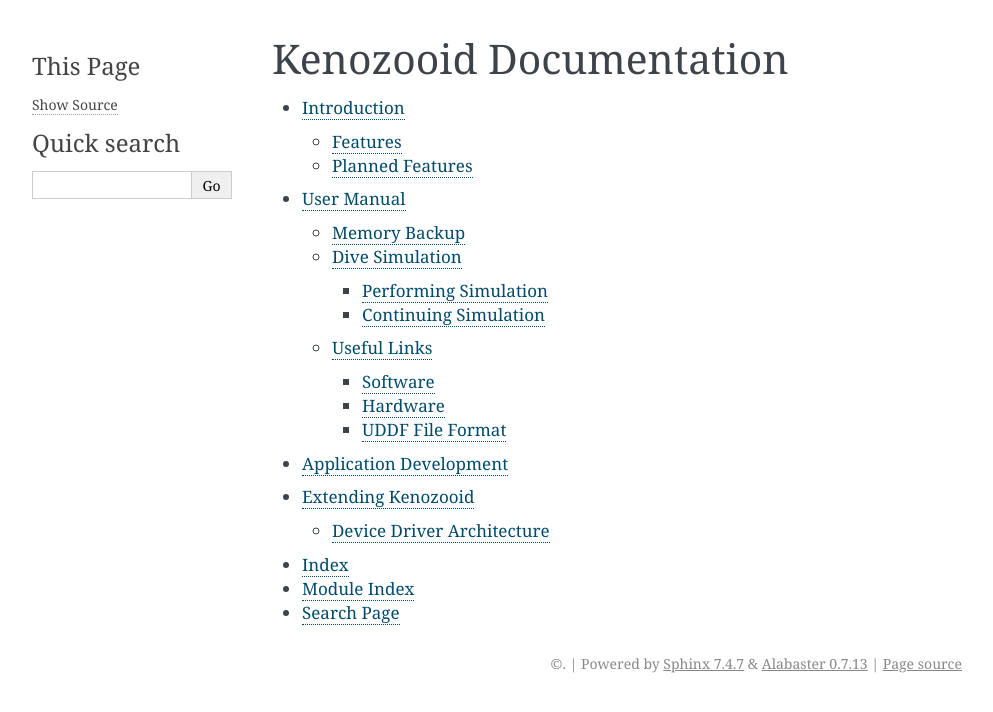
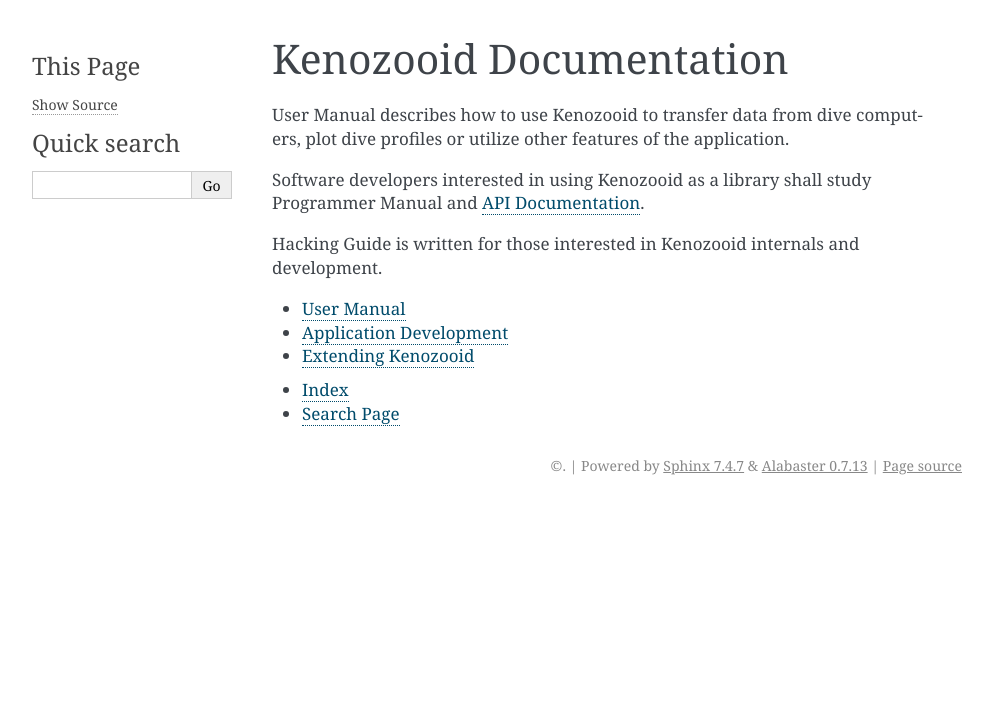
Before and after one commit to gitGNU/gnu_kenozooid, a Sphinx documentation site: the page built from doc/index.txt, in a window 1280 px wide. Shown: the top 712 px of the page, without its empty margins (148-1141 px from the left). Built offline with Sphinx 7.4.7, drawn with Linux system fonts in a browser that asks for light colours.

Commit message:
- separate user, library and hacking documentation

```diff
--- a/doc/conf.py
+++ b/doc/conf.py
@@ -3,6 +3,8 @@
 
 sys.path.append(os.path.abspath('.'))
 sys.path.append(os.path.abspath('doc'))
+
+import kenozooid
 
 extensions = ['sphinx.ext.autodoc', 'sphinx.ext.doctest', 'sphinx.ext.todo',
     'extapi']
@@ -10,5 +12,5 @@
 source_suffix = '.txt'
 master_doc = 'index'
 
-version = '0.1'
-release = '0.1'
+version = kenozooid.__version__
+release = kenozooid.__version__
--- a/doc/hacking.txt
+++ b/doc/hacking/index.txt
@@ -1,3 +1,6 @@
+
+.. _part-hacking:
+
 Extending Kenozooid
 ===================
 
--- a/doc/homepage/index.html
+++ b/doc/homepage/index.html
@@ -74,18 +74,18 @@
                 <li><a href="api/index.html">API Documentation</a></li>
             </ul-->
             <p>
-            <a href="doc/html/user.html">User Manual</a> describes how to use
+            <a href="doc/html/user/index.html">User Manual</a> describes how to use
             <span class="kz">Kenozooid</span> to transfer data from dive
             computers, plot dive profiles or utilize other features of
             the application.
             </p>
             <p>
             Software developers interested in using <span class="kz">Kenozooid</span>
-            as a library shall study <a href="doc/html/lib.html">Programmer Manual</a> and
+            as a library shall study <a href="doc/html/lib/index.html">Programmer Manual</a> and
             <a href="api/index.html">API Documentation</a>.
             </p>
             <p>
-            <a href="doc/html/hacking.html">Hacking Guide</a> is written for those
+            <a href="doc/html/hacking/index.html">Hacking Guide</a> is written for those
             interested in <span class="kz">Kenozooid</span> internals and development.
             </p>
             <p>
--- a/doc/index.txt
+++ b/doc/index.txt
@@ -1,14 +1,23 @@
 Kenozooid Documentation
 =======================
 
+User Manual describes how to use Kenozooid to transfer data from dive computers,
+plot dive profiles or utilize other features of the application.
+
+Software developers interested in using Kenozooid as a library shall study
+Programmer Manual and `API Documentation`_.
+
+.. _API Documentation: ../../api/index.html
+
+Hacking Guide is written for those interested in Kenozooid internals and
+development.
+
 .. toctree::
-   :maxdepth: 3
+   :maxdepth: 1
 
-   intro
-   user
-   devel
-   hacking
+   user/index
+   lib/index
+   hacking/index
 
 * :ref:`genindex`
-* :ref:`modindex`
 * :ref:`search`
--- a/doc/devel.txt
+++ b/doc/lib/index.txt
@@ -1,8 +1,11 @@
 
-.. _part-devel:
+.. _part-lib:
 
 Application Development
 =======================
 
 .. toctree::
    :maxdepth: 2
+
+* :ref:`genindex`
+* :ref:`search`
```
Also changed, not shown: other parts of doc/hacking/index.txt (+3 -0 lines), doc/user/index.txt (renamed from doc/user.txt, +7 -0 lines), doc/hacking/drvarch.txt (renamed from doc/drvarch.txt), doc/user/dump.txt (renamed from doc/dump.txt), doc/user/intro.txt (renamed from doc/intro.txt), doc/user/links.txt (renamed from doc/links.txt), doc/user/simulation.txt (renamed from doc/simulation.txt).
